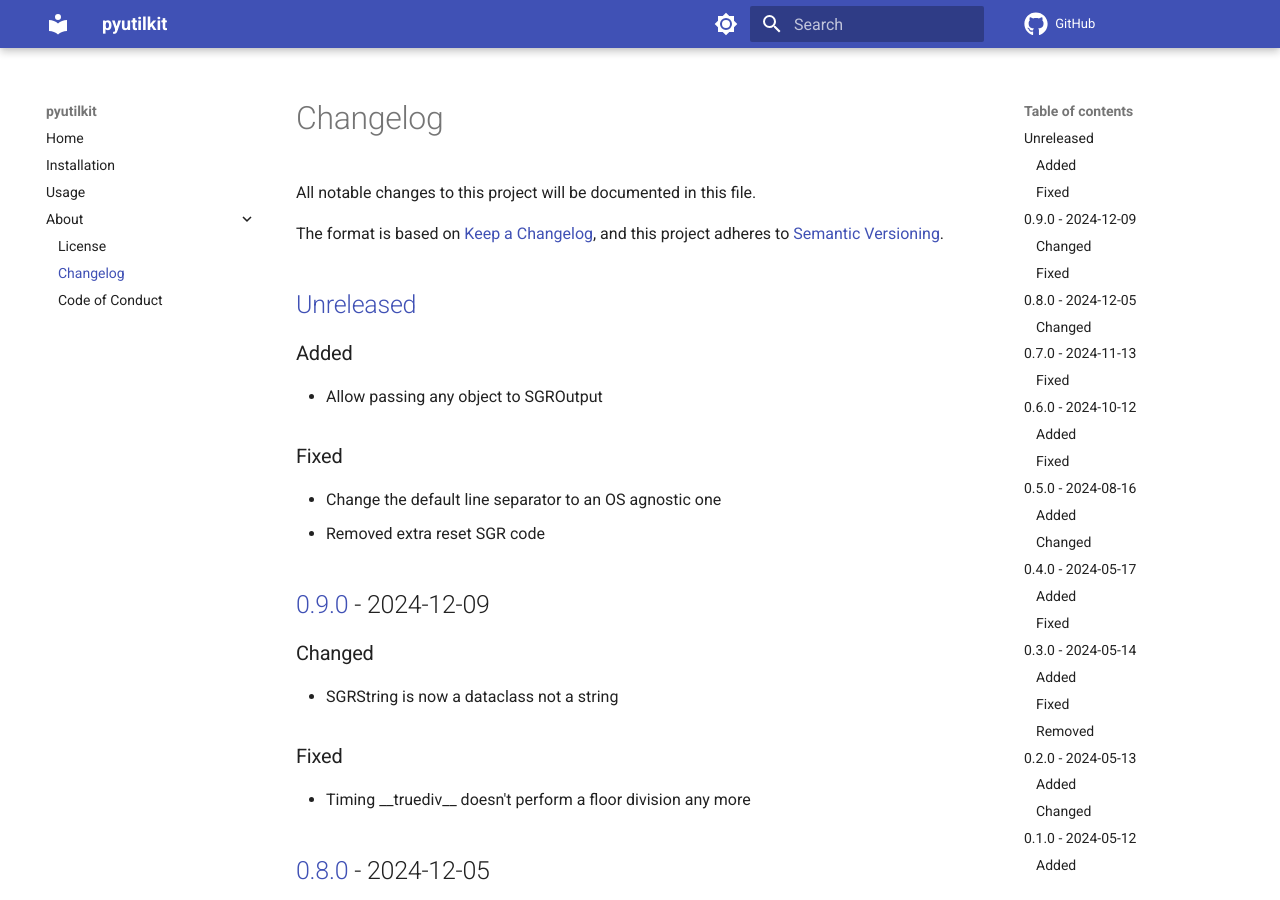
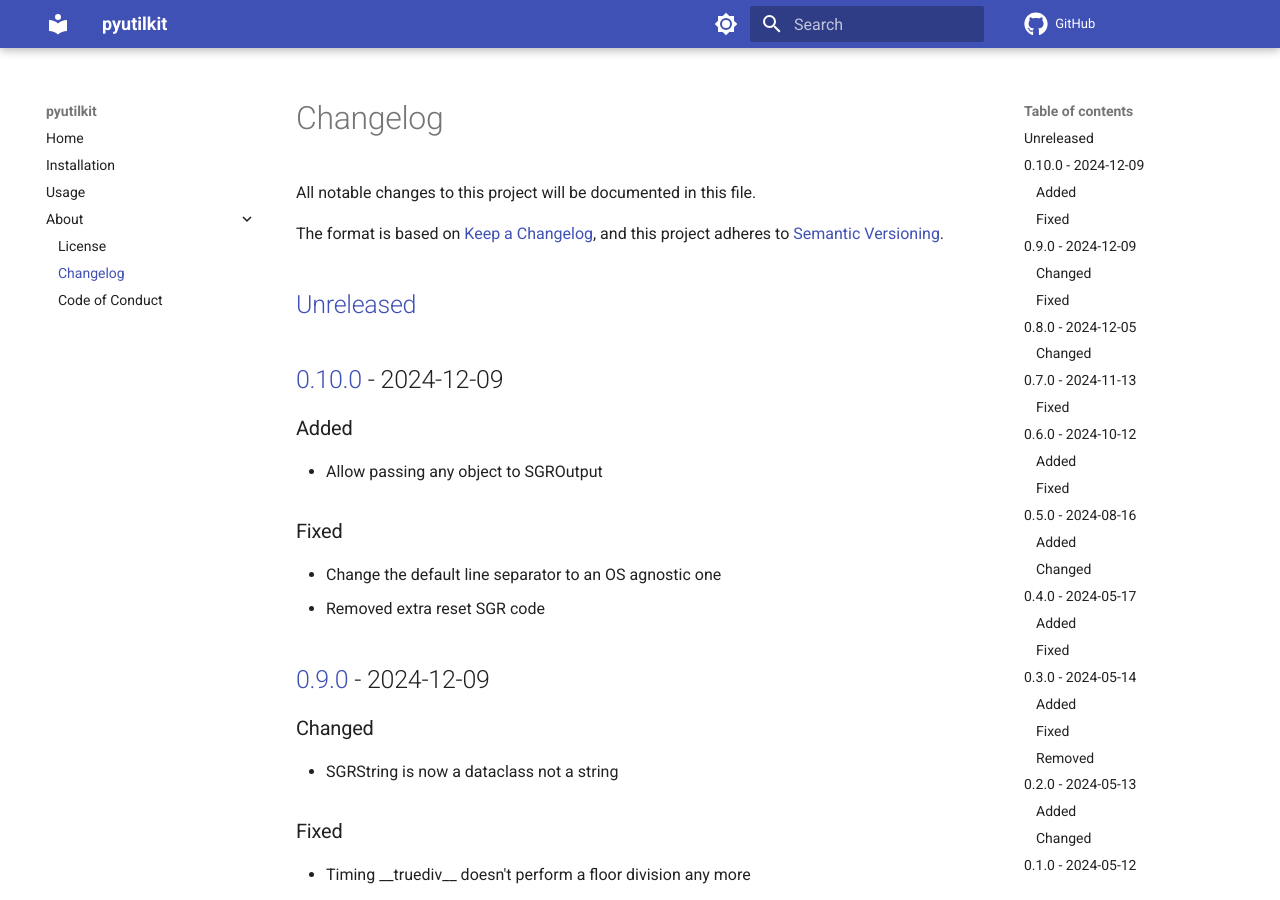
Before and after one commit to spapanik/pyutilkit, an MkDocs documentation site: the page built from docs/CHANGELOG.md, in a window 1280 px wide and 900 px high. Built offline with MkDocs 1.6.1 and Material for MkDocs 9.7.7, drawn with Linux system fonts in a browser that asks for light colours; comment, search, counter and statistics services are not loaded.

Commit message:
🔖 Bump version

```diff
--- a/docs/CHANGELOG.md
+++ b/docs/CHANGELOG.md
@@ -5,6 +5,8 @@ All notable changes to this project will be documented in this file.
 The format is based on [Keep a Changelog], and this project adheres to [Semantic Versioning].
 
 ## [Unreleased]
+
+## [0.10.0] - 2024-12-09
 
 ### Added
 
@@ -106,7 +108,8 @@ The format is based on [Keep a Changelog], and this project adheres to [Semantic
 
 [Keep a Changelog]: https://keepachangelog.com/en/1.0.0/
 [Semantic Versioning]: https://semver.org/spec/v2.0.0.html
-[Unreleased]: https://github.com/spapanik/pyutilkit/compare/v0.9.0...main
+[Unreleased]: https://github.com/spapanik/pyutilkit/compare/v0.10.0...main
+[0.10.0]: https://github.com/spapanik/pyutilkit/compare/v0.9.0...v0.10.0
 [0.9.0]: https://github.com/spapanik/pyutilkit/compare/v0.8.0...v0.9.0
 [0.8.0]: https://github.com/spapanik/pyutilkit/compare/v0.7.0...v0.8.0
 [0.7.0]: https://github.com/spapanik/pyutilkit/compare/v0.6.0...v0.7.0
--- a/pyproject.toml
+++ b/pyproject.toml
@@ -6,7 +6,7 @@ build-backend = "phosphorus.construction.api"
 
 [project]
 name = "pyutilkit"
-version = "0.9.0"
+version = "0.10.0"
 
 authors = [
     { name = "Stephanos Kuma", email = "stephanos@kuma.ai" },
```
